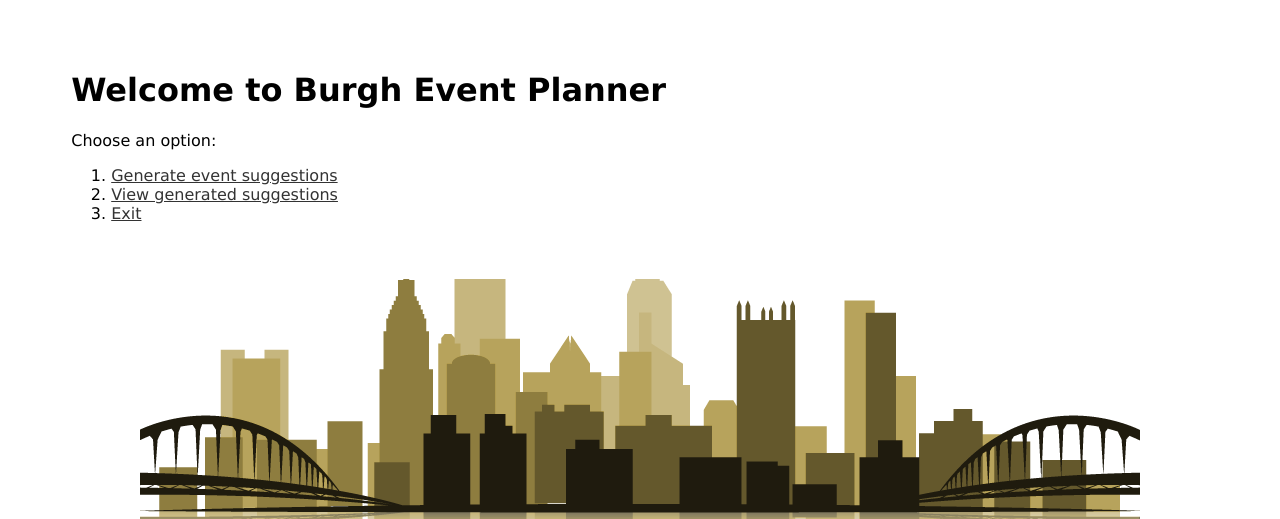
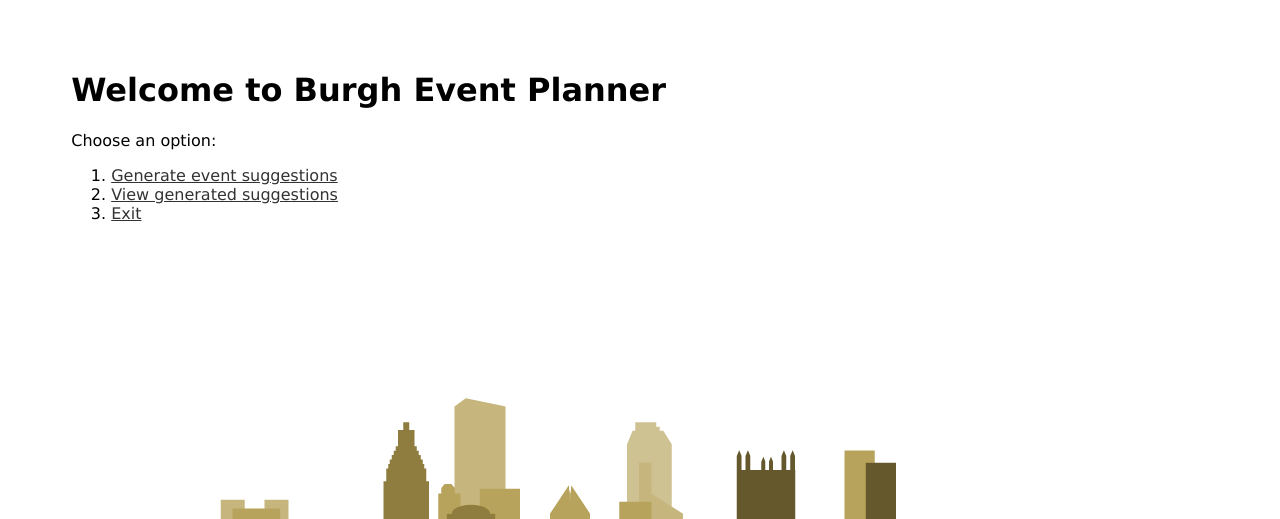
Before and after one commit to knorris-82/event-finder, a Flask app: page / in a window 1280 px wide. Shown: the top 519 px of the page. Run offline with Flask 3, Linux system fonts and the light colour scheme.

Commit message:
Update style.css

```diff
--- a/static/style.css
+++ b/static/style.css
@@ -3,7 +3,7 @@
         background-image: url('images/skyline.png');
         background-repeat: no-repeat;
         background-attachment: fixed;
-        background-position: center;
+        background-position: bottom center;
     }
     .main {
         padding: 40px;
```
